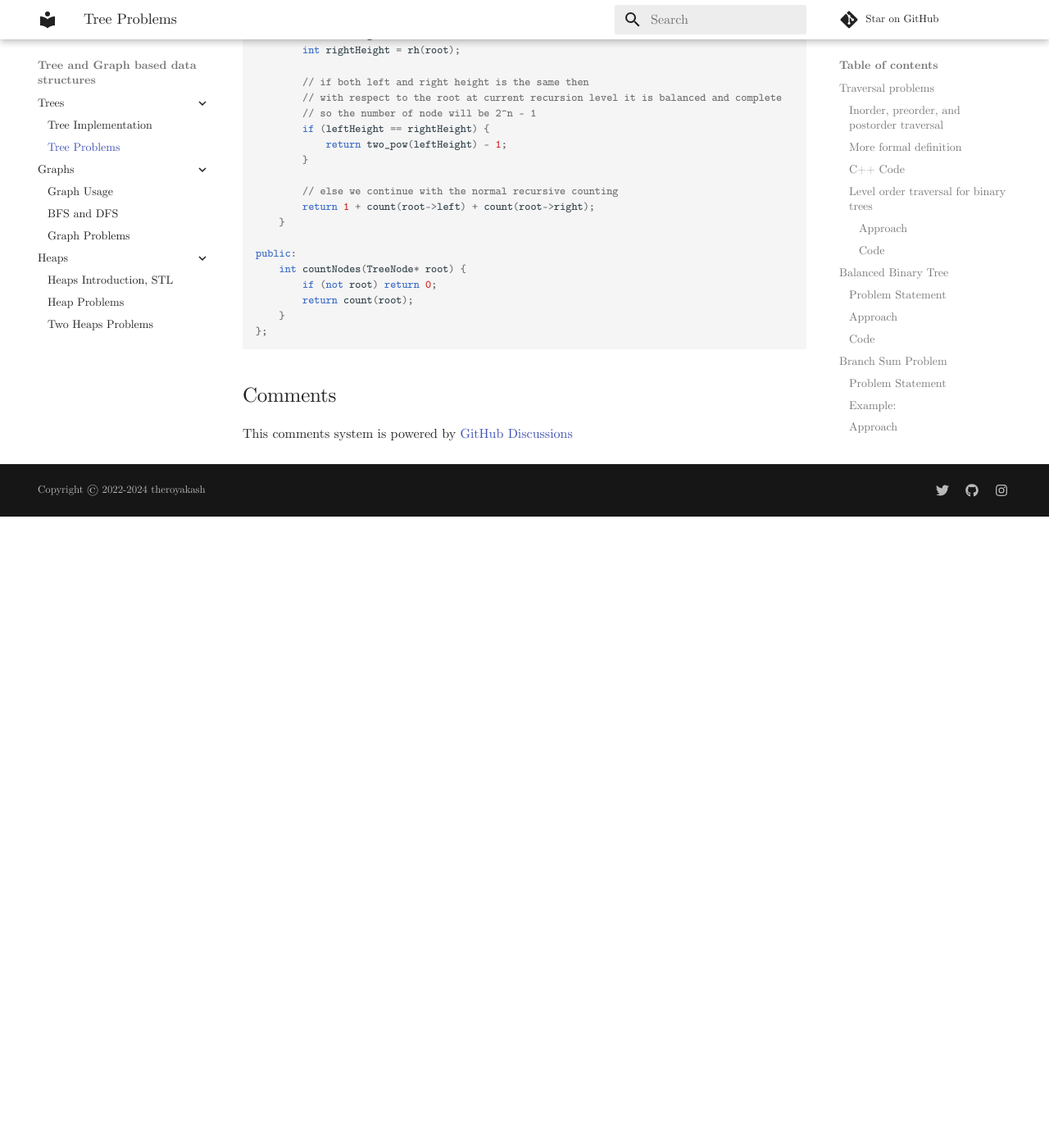
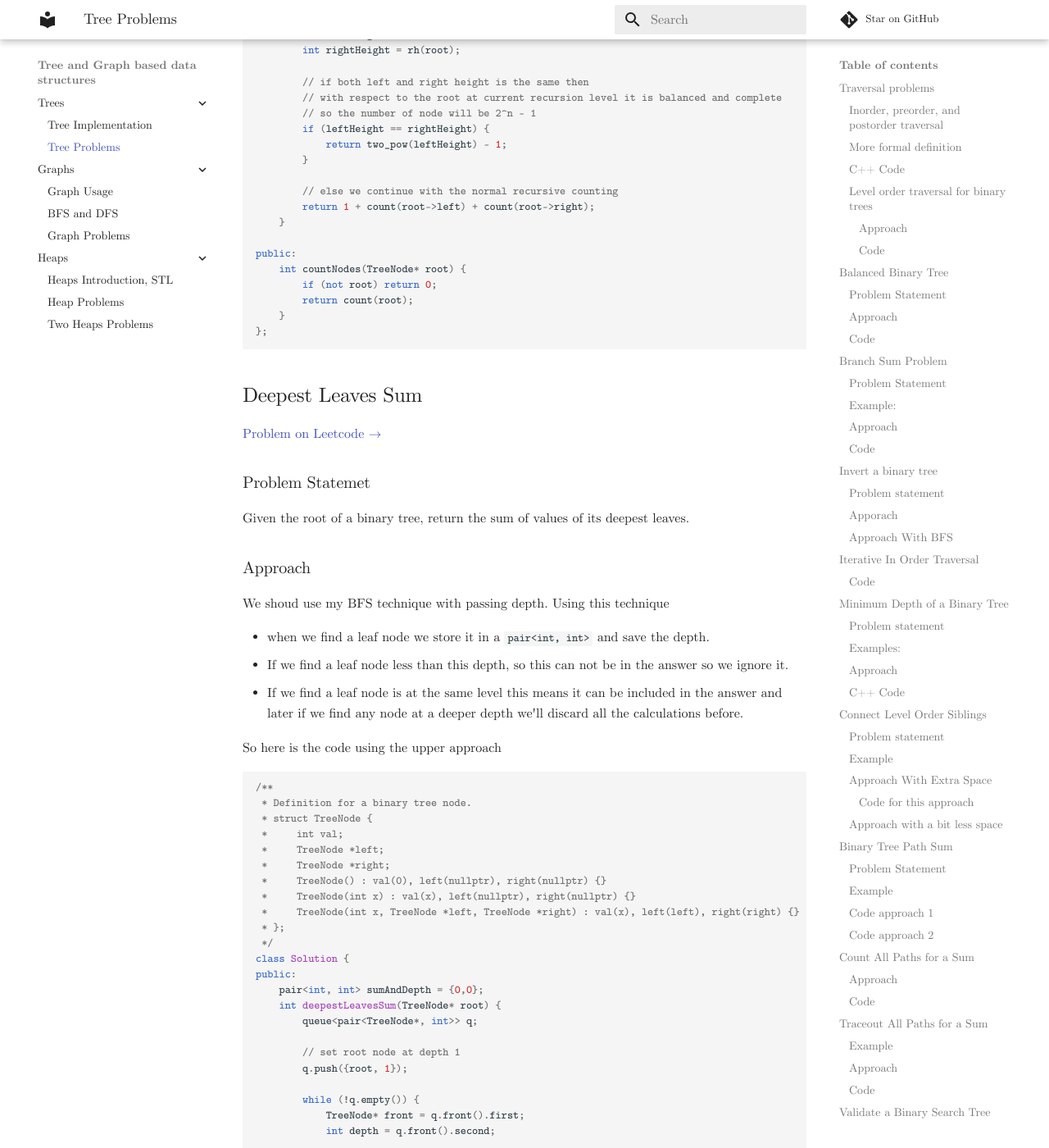
Before and after one commit to theroyakash/algorithms.theroyakash.com, an MkDocs documentation site: the page built from docs/trees/problems.md, in a window 1280 px wide and 1400 px high, scrolled down 29469 px. Shown: the whole window at 82% size. Built offline with MkDocs 1.6.1 and Material for MkDocs 9.7.7, drawn with Linux system fonts in a browser that asks for light colours; comment, search, counter and statistics services are not loaded; before the commit the page ends 30099 px from its top, so only the background shows below that; some of the changed text lies outside the part shown.

Commit message:
added Deepest Leaves Sum

````diff
--- a/docs/trees/problems.md
+++ b/docs/trees/problems.md
@@ -938,3 +938,70 @@ public:
     }
 };
 ```
+
+## Deepest Leaves Sum
+[Problem on Leetcode $\to$](https://leetcode.com/problems/deepest-leaves-sum/)
+
+### Problem Statemet
+Given the root of a binary tree, return the sum of values of its deepest leaves.
+
+### Approach
+We shoud use my BFS technique with passing depth. Using this technique
+
+- when we find a leaf node we store it in a `pair<int, int>` and save the depth.
+- If we find a leaf node less than this depth, so this can not be in the answer so we ignore it.
+- If we find a leaf node is at the same level this means it can be included in the answer and later if we find any node at a deeper depth we'll discard all the calculations before.
+
+So here is the code using the upper approach
+
+```cpp
+/**
+ * Definition for a binary tree node.
+ * struct TreeNode {
+ *     int val;
+ *     TreeNode *left;
+ *     TreeNode *right;
+ *     TreeNode() : val(0), left(nullptr), right(nullptr) {}
+ *     TreeNode(int x) : val(x), left(nullptr), right(nullptr) {}
+ *     TreeNode(int x, TreeNode *left, TreeNode *right) : val(x), left(left), right(right) {}
+ * };
+ */
+class Solution {
+public:
+    pair<int, int> sumAndDepth = {0,0};
+    int deepestLeavesSum(TreeNode* root) {
+        queue<pair<TreeNode*, int>> q;
+
+        // set root node at depth 1
+        q.push({root, 1});
+
+        while (!q.empty()) {
+            TreeNode* front = q.front().first;
+            int depth = q.front().second;
+
+            q.pop();
+
+            if (not front->left and not front->right) {
+                // it is a leaf node
+                if (depth == sumAndDepth.second) {
+                    // if the leaf node is at 'presumably' the deepest node
+                    // add the values
+                    sumAndDepth.first += front->val;
+                    sumAndDepth.second = depth;
+                } else if (depth > sumAndDepth.second) {
+                    // else if some other node is at a greater depth
+                    // reset the depth and sum
+                    sumAndDepth.first = 0 + front->val;
+                    sumAndDepth.second = depth;
+                }
+            }
+
+            // simple BFS strategy
+            if (front->left) q.push({front->left, depth+1});
+            if (front->right) q.push({front->right, depth+1});
+        }
+
+        return sumAndDepth.first;    // return the sum at the last
+    }
+};
+```
````
Also changed, not shown: README.md (+2 -2 lines), docs/index.md (+2 -2 lines).
